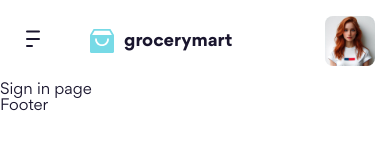
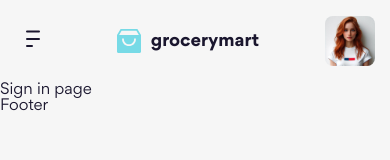
Before and after one commit to d0t666/grocery-ecommerce, a website: page sign-in.html in a window 390 px wide. Drawn offline with Linux system fonts and the light colour scheme.

Commit message:
Sửa các lỗi khi responsive Header

```diff
--- a/scss/base/_base.scss
+++ b/scss/base/_base.scss
@@ -3,7 +3,6 @@
 ::after {
     box-sizing: border-box;
 }
-
 
 html {
     font-size: 62.5%;
@@ -12,6 +11,7 @@ body {
     font-size: 1.6rem;
     font-family: "Gordita", sans-serif;
     color: var(--text-color);
+    background: var(--body-bg);
 }
 
 a {
--- a/scss/components/_logo.scss
+++ b/scss/components/_logo.scss
@@ -6,7 +6,10 @@
     gap: 14px;
     @include abstracts.breakpoint(lg) {
         gap: 10px;
-        margin-left: 39px;
+        margin-left: 40px;
+    }
+    @include abstracts.breakpoint(sm) {
+        margin-left: 0;
     }
     &__title {
         font-size: 2.2rem;
--- a/scss/layout/_header.scss
+++ b/scss/layout/_header.scss
@@ -15,6 +15,7 @@
     }
     @include abstracts.breakpoint(sm) {
         padding: 16px 0;
+        justify-content: space-between;
     }
     &__more {
         display: none;
@@ -52,6 +53,9 @@
     @extend %flexItemCenter;
     gap: 20px;
     margin-left: auto;
+    @include abstracts.breakpoint(sm) {
+        margin-left: 0;
+    }
     &__group {
         @extend %flexItemCenter;
 
--- a/scss/theme/_dark.scss
+++ b/scss/theme/_dark.scss
@@ -1,7 +1,9 @@
+@use "../abstracts";
 html.dark {
     --text-color: #fff;
     --icon-color: brightness(0) saturate(100%) invert(100%) sepia(4%)
         saturate(241%) hue-rotate(278deg) brightness(119%) contrast(100%);
+    --body-bg: #292e39;
     --header-bg-color: #171c28;
     --top-act-group-bg-color: #292e39;
     --top-act-group-shadow: rgba(0, 0, 0, 0.2);
--- a/scss/theme/_light.scss
+++ b/scss/theme/_light.scss
@@ -1,9 +1,16 @@
+@use "../abstracts";
+
 html {
     --text-color: #1a162e;
     --icon-color: brightness(0) saturate(100%) invert(11%) sepia(36%)
         saturate(670%) hue-rotate(210deg) brightness(97%) contrast(105%);
+    --body-bg: #f6f6f6;
     --header-bg-color: #eee;
     --top-act-group-bg-color: #fff;
     --top-act-group-shadow: rgba(237, 237, 246, 0.2);
     --top-act-group-separate: #ededf6;
+
+    @include abstracts.breakpoint(lg) {
+        --header-bg-color: #fff;
+    }
 }
--- a/sign-in.html
+++ b/sign-in.html
@@ -42,7 +42,7 @@
         <!-- Header -->
         <header id="header"></header>
         <script>
-            load("#header", "./template/header.html");
+            load("#header", "./templates/header.html");
         </script>
 
         <!-- Main -->
@@ -51,7 +51,7 @@
         <!-- Footer -->
         <footer id="footer"></footer>
         <script>
-            load("#footer", "./template/footer.html");
+            load("#footer", "./templates/footer.html");
         </script>
     </body>
 </html>
```
Also changed, not shown: index.html (+3 -3 lines), sign-up.html (+2 -2 lines), assets/css/main.css, templates/footer.html (renamed from template/footer.html), templates/header.html (renamed from template/header.html), 1 other file.
